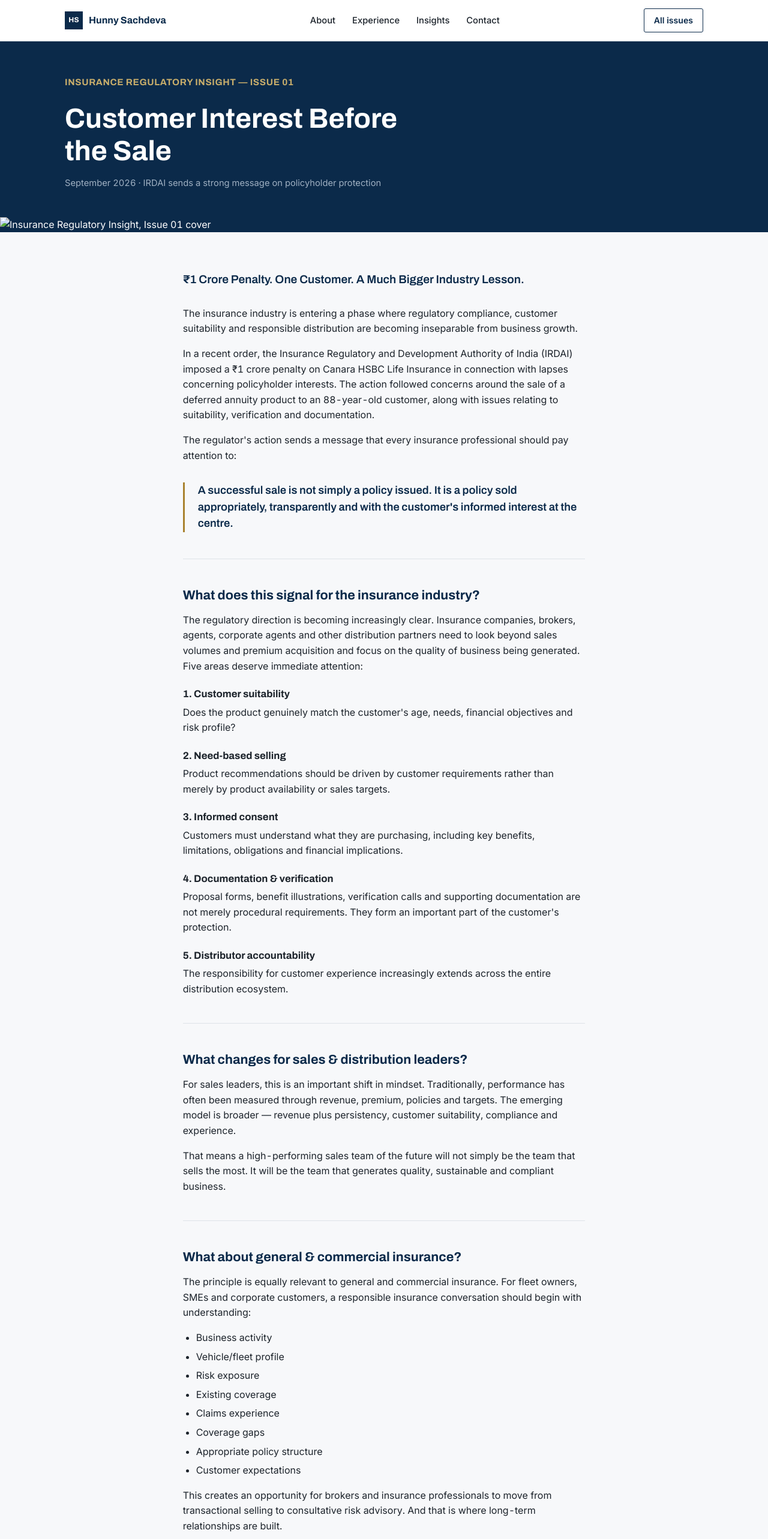
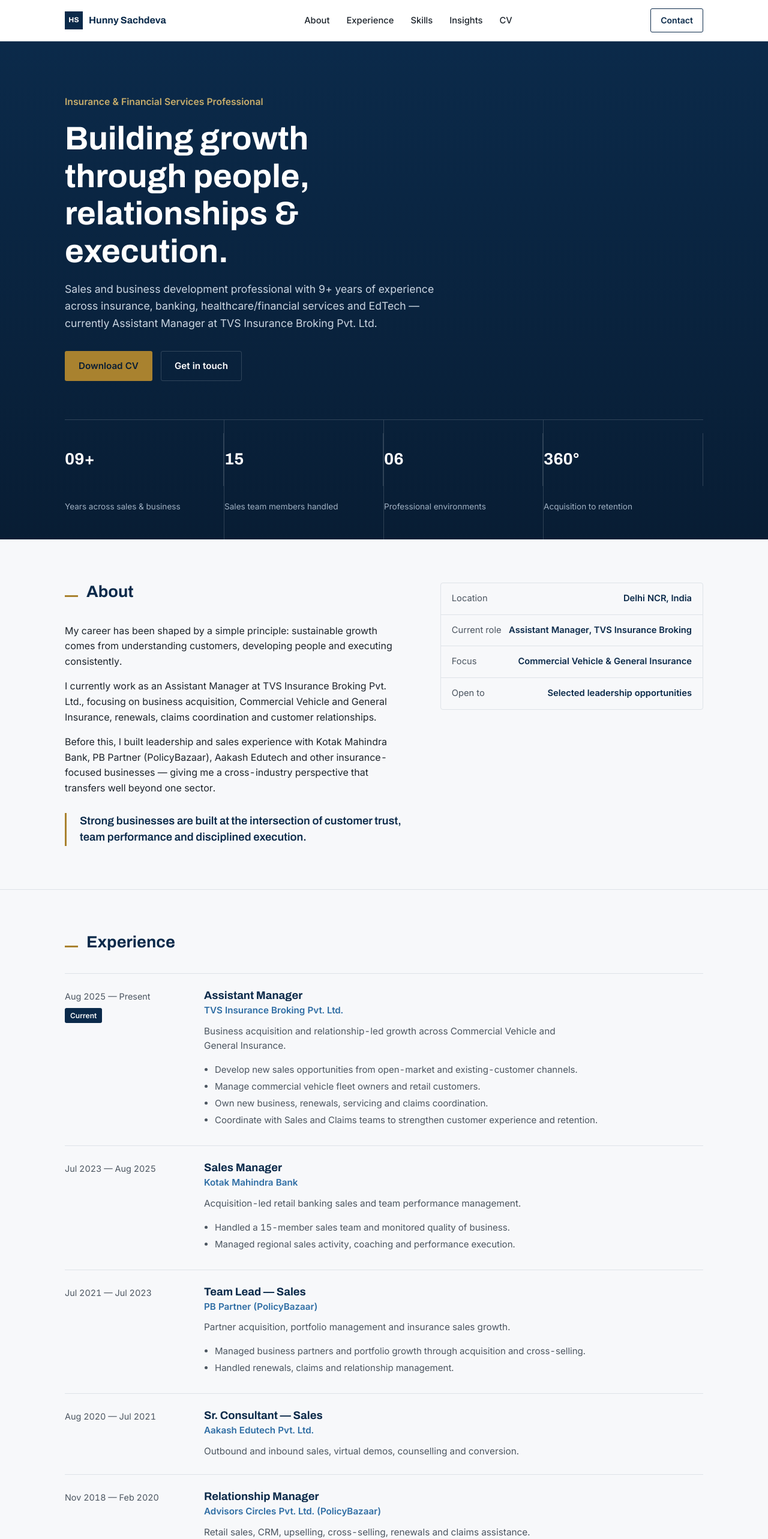
Before and after one commit to Hunnysachdeva/insurance-regulatory-insight, a plain HTML site: page index.html in a window 1280 px wide. Shown: the top 2565 px of the page at 60% size. Drawn offline with Linux system fonts and the light colour scheme.

Commit message:
Add files via upload

```diff
--- a/index.html
+++ b/index.html
@@ -3,158 +3,212 @@
 <head>
 <meta charset="UTF-8">
 <meta name="viewport" content="width=device-width, initial-scale=1">
-<title>Customer Interest Before the Sale — Insurance Regulatory Insight, Issue 01</title>
-<meta name="description" content="What a ₹1 crore IRDAI penalty against Canara HSBC Life Insurance signals for customer suitability, need-based selling and distributor accountability across the insurance industry.">
+<title>Hunny Sachdeva — Insurance &amp; Financial Services Professional</title>
+<meta name="description" content="Hunny Sachdeva — Sales, business development and team leadership professional across insurance, banking and financial services. Publisher of Insurance Regulatory Insight.">
 <link rel="preconnect" href="https://fonts.googleapis.com">
 <link rel="preconnect" href="https://fonts.gstatic.com" crossorigin>
 <link href="https://fonts.googleapis.com/css2?family=Archivo:wght@600;700&family=Inter:wght@400;500;600&display=swap" rel="stylesheet">
-<link rel="stylesheet" href="../../style.css">
+<link rel="stylesheet" href="style.css">
 </head>
 <body>
 
 <nav class="site-nav">
   <div class="container">
-    <a href="../../index.html" class="mark"><span class="chip">HS</span> Hunny Sachdeva</a>
+    <a href="#top" class="mark"><span class="chip">HS</span> Hunny Sachdeva</a>
     <ul class="nav-links">
-      <li><a href="../../index.html#about">About</a></li>
-      <li><a href="../../index.html#experience">Experience</a></li>
-      <li><a href="../../index.html#insights">Insights</a></li>
-      <li><a href="../../index.html#contact">Contact</a></li>
+      <li><a href="#about">About</a></li>
+      <li><a href="#experience">Experience</a></li>
+      <li><a href="#skills">Skills</a></li>
+      <li><a href="#insights">Insights</a></li>
+      <li><a href="#cv">CV</a></li>
     </ul>
-    <a href="../../index.html#insights" class="nav-cta">All issues</a>
+    <a href="#contact" class="nav-cta">Contact</a>
   </div>
 </nav>
 
-<header class="article-hero">
+<header class="hero" id="top">
   <div class="container">
-    <div class="masthead">INSURANCE REGULATORY INSIGHT — ISSUE 01</div>
-    <h1>Customer Interest Before the Sale</h1>
-    <div class="article-meta">September 2026 · IRDAI sends a strong message on policyholder protection</div>
-  </div>
-  <div class="cover-frame">
-    <img src="../../images/issue-01-cover.svg" alt="Insurance Regulatory Insight, Issue 01 cover" style="width:100%; max-height:360px; object-fit:cover; object-position: top;">
+    <div class="eyebrow">Insurance &amp; Financial Services Professional</div>
+    <h1>Building growth through people, relationships &amp; execution.</h1>
+    <p class="lede">Sales and business development professional with 9+ years of experience across insurance, banking, healthcare/financial services and EdTech — currently Assistant Manager at TVS Insurance Broking Pvt. Ltd.</p>
+    <div class="actions">
+      <a href="#cv" class="btn btn-primary">Download CV</a>
+      <a href="#contact" class="btn btn-outline">Get in touch</a>
+    </div>
+
+    <div class="stat-strip">
+      <div><div class="num">09+</div><div class="label">Years across sales &amp; business</div></div>
+      <div><div class="num">15</div><div class="label">Sales team members handled</div></div>
+      <div><div class="num">06</div><div class="label">Professional environments</div></div>
+      <div><div class="num">360°</div><div class="label">Acquisition to retention</div></div>
+    </div>
   </div>
 </header>
 
-<article class="article-body">
+<section id="about">
+  <div class="container two-col">
+    <div>
+      <div class="section-head"><span class="tick"></span><h2>About</h2></div>
+      <p>My career has been shaped by a simple principle: sustainable growth comes from understanding customers, developing people and executing consistently.</p>
+      <p>I currently work as an Assistant Manager at TVS Insurance Broking Pvt. Ltd., focusing on business acquisition, Commercial Vehicle and General Insurance, renewals, claims coordination and customer relationships.</p>
+      <p>Before this, I built leadership and sales experience with Kotak Mahindra Bank, PB Partner (PolicyBazaar), Aakash Edutech and other insurance-focused businesses — giving me a cross-industry perspective that transfers well beyond one sector.</p>
+      <div class="quote">Strong businesses are built at the intersection of customer trust, team performance and disciplined execution.</div>
+    </div>
+    <div class="fact-list">
+      <div><span>Location</span><span>Delhi NCR, India</span></div>
+      <div><span>Current role</span><span>Assistant Manager, TVS Insurance Broking</span></div>
+      <div><span>Focus</span><span>Commercial Vehicle &amp; General Insurance</span></div>
+      <div><span>Open to</span><span>Selected leadership opportunities</span></div>
+    </div>
+  </div>
+</section>
 
-  <p class="standfirst">₹1 Crore Penalty. One Customer. A Much Bigger Industry Lesson.</p>
+<section id="experience">
+  <div class="container">
+    <div class="section-head"><span class="tick"></span><h2>Experience</h2></div>
 
-  <p>The insurance industry is entering a phase where regulatory compliance, customer suitability and responsible distribution are becoming inseparable from business growth.</p>
+    <div class="timeline-row">
+      <div class="when">Aug 2025 — Present<br><span class="current-tag">Current</span></div>
+      <div>
+        <h3>Assistant Manager</h3>
+        <div class="company">TVS Insurance Broking Pvt. Ltd.</div>
+        <p>Business acquisition and relationship-led growth across Commercial Vehicle and General Insurance.</p>
+        <ul>
+          <li>Develop new sales opportunities from open-market and existing-customer channels.</li>
+          <li>Manage commercial vehicle fleet owners and retail customers.</li>
+          <li>Own new business, renewals, servicing and claims coordination.</li>
+          <li>Coordinate with Sales and Claims teams to strengthen customer experience and retention.</li>
+        </ul>
+      </div>
+    </div>
 
-  <p>In a recent order, the Insurance Regulatory and Development Authority of India (IRDAI) imposed a ₹1 crore penalty on Canara HSBC Life Insurance in connection with lapses concerning policyholder interests. The action followed concerns around the sale of a deferred annuity product to an 88-year-old customer, along with issues relating to suitability, verification and documentation.</p>
+    <div class="timeline-row">
+      <div class="when">Jul 2023 — Aug 2025</div>
+      <div>
+        <h3>Sales Manager</h3>
+        <div class="company">Kotak Mahindra Bank</div>
+        <p>Acquisition-led retail banking sales and team performance management.</p>
+        <ul>
+          <li>Handled a 15-member sales team and monitored quality of business.</li>
+          <li>Managed regional sales activity, coaching and performance execution.</li>
+        </ul>
+      </div>
+    </div>
 
-  <p>The regulator's action sends a message that every insurance professional should pay attention to:</p>
+    <div class="timeline-row">
+      <div class="when">Jul 2021 — Jul 2023</div>
+      <div>
+        <h3>Team Lead — Sales</h3>
+        <div class="company">PB Partner (PolicyBazaar)</div>
+        <p>Partner acquisition, portfolio management and insurance sales growth.</p>
+        <ul>
+          <li>Managed business partners and portfolio growth through acquisition and cross-selling.</li>
+          <li>Handled renewals, claims and relationship management.</li>
+        </ul>
+      </div>
+    </div>
 
-  <div class="quote">A successful sale is not simply a policy issued. It is a policy sold appropriately, transparently and with the customer's informed interest at the centre.</div>
+    <div class="timeline-row">
+      <div class="when">Aug 2020 — Jul 2021</div>
+      <div>
+        <h3>Sr. Consultant — Sales</h3>
+        <div class="company">Aakash Edutech Pvt. Ltd.</div>
+        <p>Outbound and inbound sales, virtual demos, counselling and conversion.</p>
+      </div>
+    </div>
 
-  <hr>
+    <div class="timeline-row">
+      <div class="when">Nov 2018 — Feb 2020</div>
+      <div>
+        <h3>Relationship Manager</h3>
+        <div class="company">Advisors Circles Pvt. Ltd. (PolicyBazaar)</div>
+        <p>Retail sales, CRM, upselling, cross-selling, renewals and claims assistance.</p>
+      </div>
+    </div>
 
-  <h2>What does this signal for the insurance industry?</h2>
-  <p>The regulatory direction is becoming increasingly clear. Insurance companies, brokers, agents, corporate agents and other distribution partners need to look beyond sales volumes and premium acquisition and focus on the quality of business being generated. Five areas deserve immediate attention:</p>
+    <div class="timeline-row">
+      <div class="when">Jun 2017 — Nov 2018</div>
+      <div>
+        <h3>Sales Associate</h3>
+        <div class="company">IVA BUPA Health Insurance</div>
+        <p>Corporate and retail partner onboarding, sales, portfolio, renewals and claims.</p>
+      </div>
+    </div>
+  </div>
+</section>
 
-  <h3>1. Customer suitability</h3>
-  <p>Does the product genuinely match the customer's age, needs, financial objectives and risk profile?</p>
+<section id="skills" class="skills-section">
+  <div class="container">
+    <div class="section-head"><span class="tick"></span><h2>Skills</h2></div>
+    <div class="skills-grid">
+      <div>
+        <h3>Sales Leadership</h3>
+        <p>Target ownership, pipeline discipline, coaching, quality checks and performance management.</p>
+      </div>
+      <div>
+        <h3>Business Development</h3>
+        <p>New customer acquisition, partner acquisition, market development and revenue-focused execution.</p>
+      </div>
+      <div>
+        <h3>Client &amp; Portfolio Management</h3>
+        <p>Relationship building, retention, renewals, servicing and portfolio growth.</p>
+      </div>
+      <div>
+        <h3>Team Management</h3>
+        <p>Experience leading a 15-member sales team and coordinating across business functions.</p>
+      </div>
+      <div>
+        <h3>Insurance Expertise</h3>
+        <p>Commercial Vehicle, General Insurance, Health Insurance, claims and renewal journeys.</p>
+      </div>
+      <div>
+        <h3>Cross-Industry Adaptability</h3>
+        <p>Insurance, banking and EdTech experience with transferable commercial and leadership skills.</p>
+      </div>
+    </div>
+  </div>
+</section>
 
-  <h3>2. Need-based selling</h3>
-  <p>Product recommendations should be driven by customer requirements rather than merely by product availability or sales targets.</p>
+<section id="insights">
+  <div class="container">
+    <div class="section-head"><span class="tick"></span><h2>Insights &amp; Publications</h2></div>
+    <p style="margin-bottom: 28px; color: var(--ink-soft);">Insurance Regulatory Insight is my newsletter on IRDAI regulation, industry trends, customer protection and leadership in insurance distribution. Published regularly on LinkedIn, with the full issue archived here.</p>
+    <div class="pub-card">
+      <div class="cover"><img src="images/issue-01-cover.svg" alt="Insurance Regulatory Insight, Issue 01 cover"></div>
+      <div class="body">
+        <div class="issue-tag">ISSUE 01 · SEPTEMBER 2026</div>
+        <h3>Customer Interest Before the Sale</h3>
+        <p>What a ₹1 crore IRDAI penalty against Canara HSBC Life Insurance signals for customer suitability, need-based selling and distributor accountability across the industry.</p>
+        <a href="issues/issue-01/index.html" class="read-link">Read the full issue →</a>
+      </div>
+    </div>
+  </div>
+</section>
 
-  <h3>3. Informed consent</h3>
-  <p>Customers must understand what they are purchasing, including key benefits, limitations, obligations and financial implications.</p>
+<section id="cv">
+  <div class="container">
+    <div class="section-head"><span class="tick"></span><h2>Curriculum Vitae</h2></div>
+    <div class="cv-block">
+      <p>A one-page summary of my experience across insurance, banking and financial services — for hiring managers and recruiters who want the full picture in a single document.</p>
+      <a href="assets/Hunny-Sachdeva-CV.pdf" class="btn btn-outline on-light" download>Download CV (PDF)</a>
+    </div>
+  </div>
+</section>
 
-  <h3>4. Documentation &amp; verification</h3>
-  <p>Proposal forms, benefit illustrations, verification calls and supporting documentation are not merely procedural requirements. They form an important part of the customer's protection.</p>
-
-  <h3>5. Distributor accountability</h3>
-  <p>The responsibility for customer experience increasingly extends across the entire distribution ecosystem.</p>
-
-  <hr>
-
-  <h2>What changes for sales &amp; distribution leaders?</h2>
-  <p>For sales leaders, this is an important shift in mindset. Traditionally, performance has often been measured through revenue, premium, policies and targets. The emerging model is broader — revenue plus persistency, customer suitability, compliance and experience.</p>
-  <p>That means a high-performing sales team of the future will not simply be the team that sells the most. It will be the team that generates quality, sustainable and compliant business.</p>
-
-  <hr>
-
-  <h2>What about general &amp; commercial insurance?</h2>
-  <p>The principle is equally relevant to general and commercial insurance. For fleet owners, SMEs and corporate customers, a responsible insurance conversation should begin with understanding:</p>
-  <ul>
-    <li>Business activity</li>
-    <li>Vehicle/fleet profile</li>
-    <li>Risk exposure</li>
-    <li>Existing coverage</li>
-    <li>Claims experience</li>
-    <li>Coverage gaps</li>
-    <li>Appropriate policy structure</li>
-    <li>Customer expectations</li>
-  </ul>
-  <p>This creates an opportunity for brokers and insurance professionals to move from transactional selling to consultative risk advisory. And that is where long-term relationships are built.</p>
-
-  <hr>
-
-  <h2>My take</h2>
-  <p>The biggest lesson from the latest regulatory action is not simply about a penalty. It is about where the insurance industry is heading.</p>
-  <p>The regulator's increasing focus on policyholder protection means that sales, compliance, operations and customer experience can no longer operate in silos.</p>
-  <p>A sales professional who understands only targets may generate business. A professional who understands customer needs, product suitability, compliance and service can build a sustainable portfolio. The future belongs to the second category.</p>
-
-  <hr>
-
-  <h2>The new insurance equation</h2>
-  <p>This is more than a compliance framework. It is a business-growth strategy.</p>
-  <div class="equation-flow">
-    <div><span>Right Customer</span> <span class="arrow">→</span></div>
-    <div><span>Right Product</span> <span class="arrow">→</span></div>
-    <div><span>Right Advice</span> <span class="arrow">→</span></div>
-    <div><span>Right Documentation</span> <span class="arrow">→</span></div>
-    <div><span>Right Service</span> <span class="arrow">→</span></div>
-    <div>Long-Term Trust</div>
+<section id="contact" class="contact-section">
+  <div class="container">
+    <div class="section-head"><span class="tick"></span><h2>Let's talk about what's next.</h2></div>
+    <p>If you are building a team, growing a business or hiring for a role aligned with my experience, I'd be glad to connect.</p>
+    <div class="contact-links">
+      <a href="mailto:hunnysachdeva1@outlook.com" class="btn btn-primary">Email me</a>
+      <a href="https://www.linkedin.com/in/hunny-sachdeva-1792b5111" class="btn btn-outline" target="_blank" rel="noopener">Connect on LinkedIn</a>
+    </div>
   </div>
-
-  <hr>
-
-  <h2>What should insurance leaders do now?</h2>
-
-  <h3>1. Review sales practices</h3>
-  <p>Identify areas where aggressive target-driven selling could create customer or compliance risks.</p>
-
-  <h3>2. Strengthen frontline training</h3>
-  <p>Equip teams to explain products clearly rather than simply pitch them.</p>
-
-  <h3>3. Improve documentation discipline</h3>
-  <p>Treat proposal forms, verification and customer communication as critical controls.</p>
-
-  <h3>4. Monitor quality of business</h3>
-  <p>Track persistency, complaints, cancellations and customer feedback alongside premium numbers.</p>
-
-  <h3>5. Build a compliance-first culture</h3>
-  <p>Compliance should be embedded into the sales process — not introduced after the sale.</p>
-
-  <hr>
-
-  <h2>Final thought</h2>
-  <p>The Indian insurance industry has tremendous growth potential. But sustainable growth will not be measured only by how much premium the industry generates. It will increasingly be measured by how much trust it creates.</p>
-  <p>Insurance is ultimately a promise. And every policy sold is an opportunity to either strengthen — or weaken — that promise.</p>
-
-  <div class="byline">
-    Hunny Sachdeva
-    <span>Insurance &amp; Financial Services Professional | Sales &amp; Business Development | Customer-Centric Insurance</span>
-  </div>
-
-  <p class="disclaimer">Disclaimer: This newsletter is intended for professional and industry awareness. It is not legal or regulatory advice. Readers should refer to the applicable IRDAI order, circular, regulation and official communication for the complete regulatory position.</p>
-
-  <div class="back-to-newsletter">
-    <div>
-      <strong>Published on LinkedIn</strong><br>
-      <span style="color: var(--ink-soft); font-size: 0.92rem;">Read and follow Insurance Regulatory Insight for future issues.</span>
-    </div>
-    <a href="https://www.linkedin.com/newsletters/insurance-regulatory-insight-7504091886962266112" class="btn btn-outline on-light" target="_blank" rel="noopener">Read &amp; Follow on LinkedIn</a>
-  </div>
-
-</article>
+</section>
 
 <footer class="site-footer">
   <div class="container">
-    <span>Hunny Sachdeva — Insurance Regulatory Insight</span>
+    <span>Hunny Sachdeva — Sales · Business Development · Leadership</span>
     <span>© 2026</span>
   </div>
 </footer>
```
